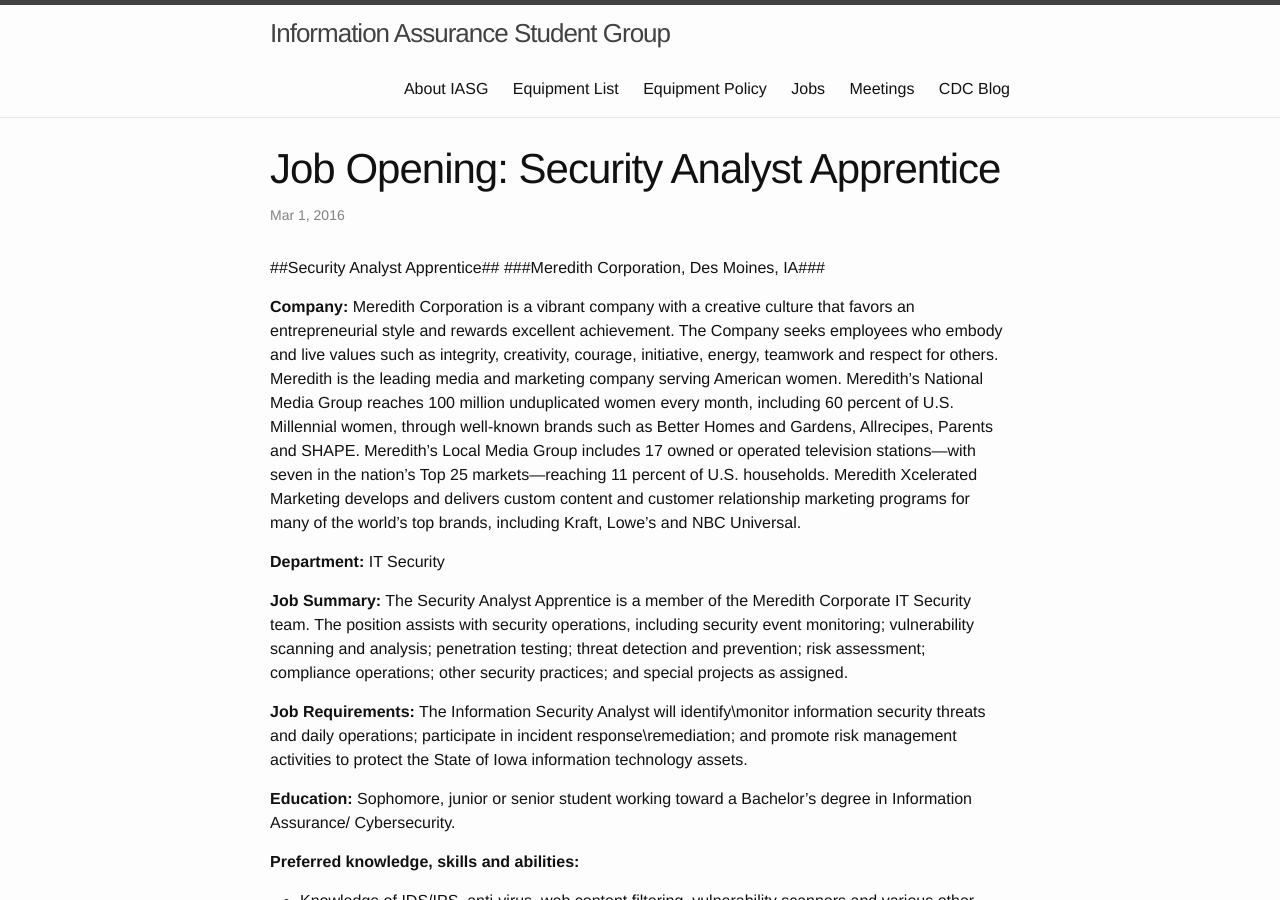
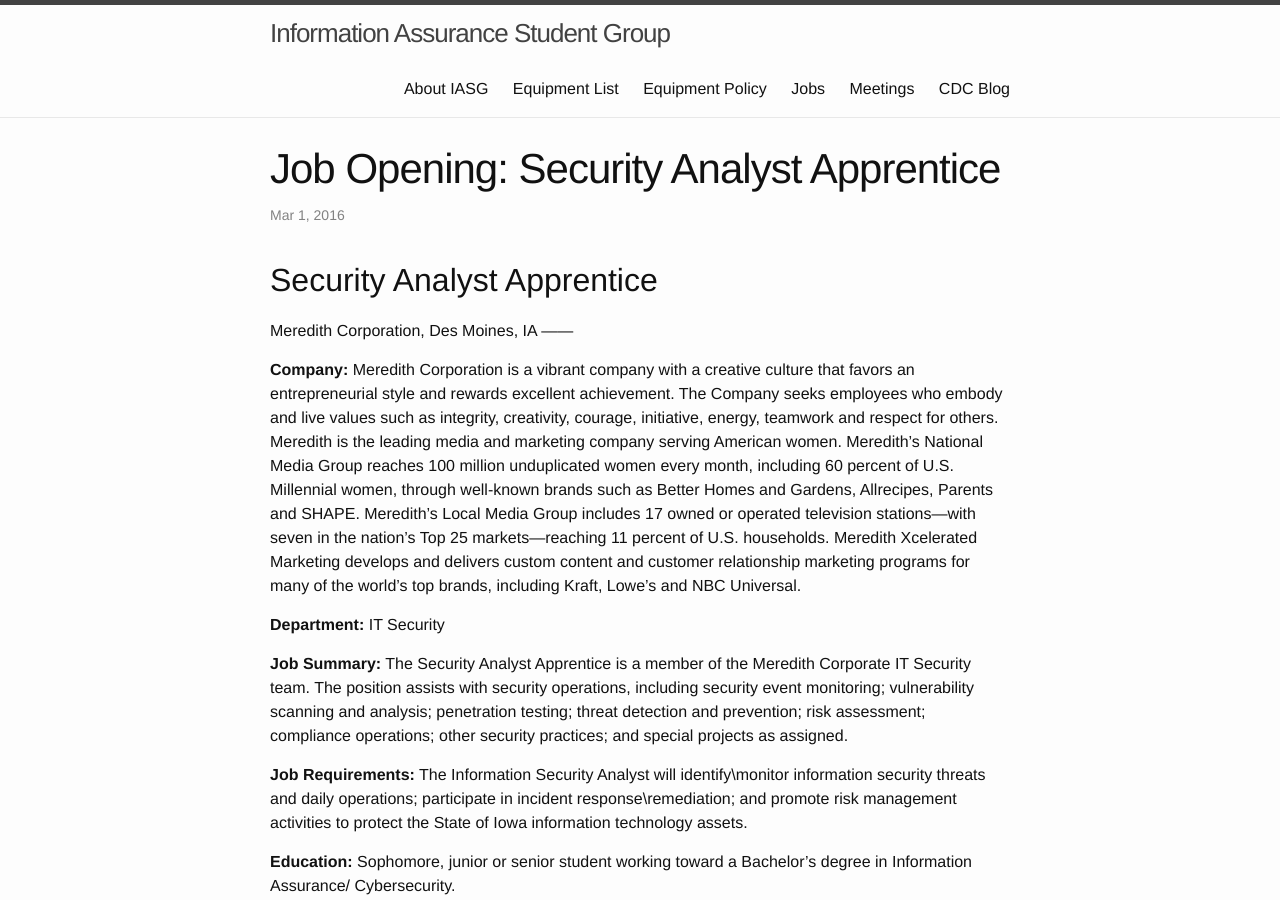
Before and after one commit to IASG/iasg.github.io, a Jekyll site: the page built from _posts/2016-03-01-jobs.markdown, in a window 1280 px wide and 900 px high. Built offline with Jekyll 4.4.1, drawn with Linux system fonts in a browser that asks for light colours.

```diff
--- a/_posts/2016-03-01-jobs.markdown
+++ b/_posts/2016-03-01-jobs.markdown
@@ -6,8 +6,10 @@ categories: jobs
 excerpt: >
    Security Analyst Apprentice - Meredith Corporation, Des Moines, IA
 ---
-##Security Analyst Apprentice##
-###Meredith Corporation, Des Moines, IA###
+Security Analyst Apprentice
+------
+Meredith Corporation, Des Moines, IA
+------
 
 
 **Company:**                      Meredith Corporation is a vibrant company with a creative culture that favors an
```
